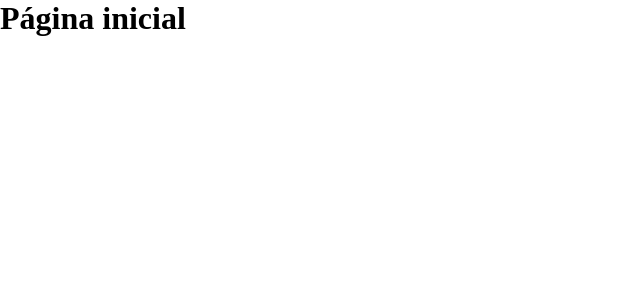
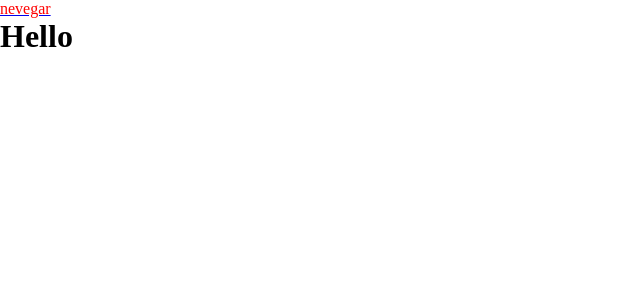
Before and after one commit to Yemuri/PAIVA, a React (Create React App) app in the folder frontend/: page / in a window 1280 px wide. Shown: the top 300 px of the page, without its empty margins (0-640 px from the left). Built offline with nearby package versions, Linux system fonts and the light colour scheme.

Commit message:
23.04.2024
Estudos inicialização.

```diff
--- /dev/null
+++ b/frontend/src/component/nav.css
@@ -0,0 +1,3 @@
+p{
+    color: red;
+}
--- /dev/null
+++ b/frontend/src/component/navegacao.js
@@ -0,0 +1,10 @@
+import{Link} from "react-router-dom"
+import './nav.css'
+
+export default function Navegacao(){
+    return (
+        <div>
+            <Link to="/login"><p>nevegar</p></Link>
+        </div>
+    )
+}
--- a/frontend/src/pages/home/inicial.js
+++ b/frontend/src/pages/home/inicial.js
@@ -2,7 +2,7 @@ export default function Inicial(){
     return (
         <div>
 
-        <h1>Página inicial</h1>
+        <h1>Hello </h1>
 
         </div>
     )
--- a/frontend/src/pages/routes.js
+++ b/frontend/src/pages/routes.js
@@ -2,13 +2,14 @@ import {BrowserRouter, Route, Routes} from 'react-router-dom'
 import Inicial from './home/inicial'
 import Login from './login/paginaLogin'
 import InicioLeite from './leite/inicio/inicioLeite'
-
+import Navegacao from '../component/navegacao'
 
 
 export default function Rotas (){
     return (
         <div>
             <BrowserRouter>
+            <Navegacao/>
                 <Routes>
                     <Route path='/' element={<Inicial />}/>
                     <Route path='/login' element={<Login />}/>
```
